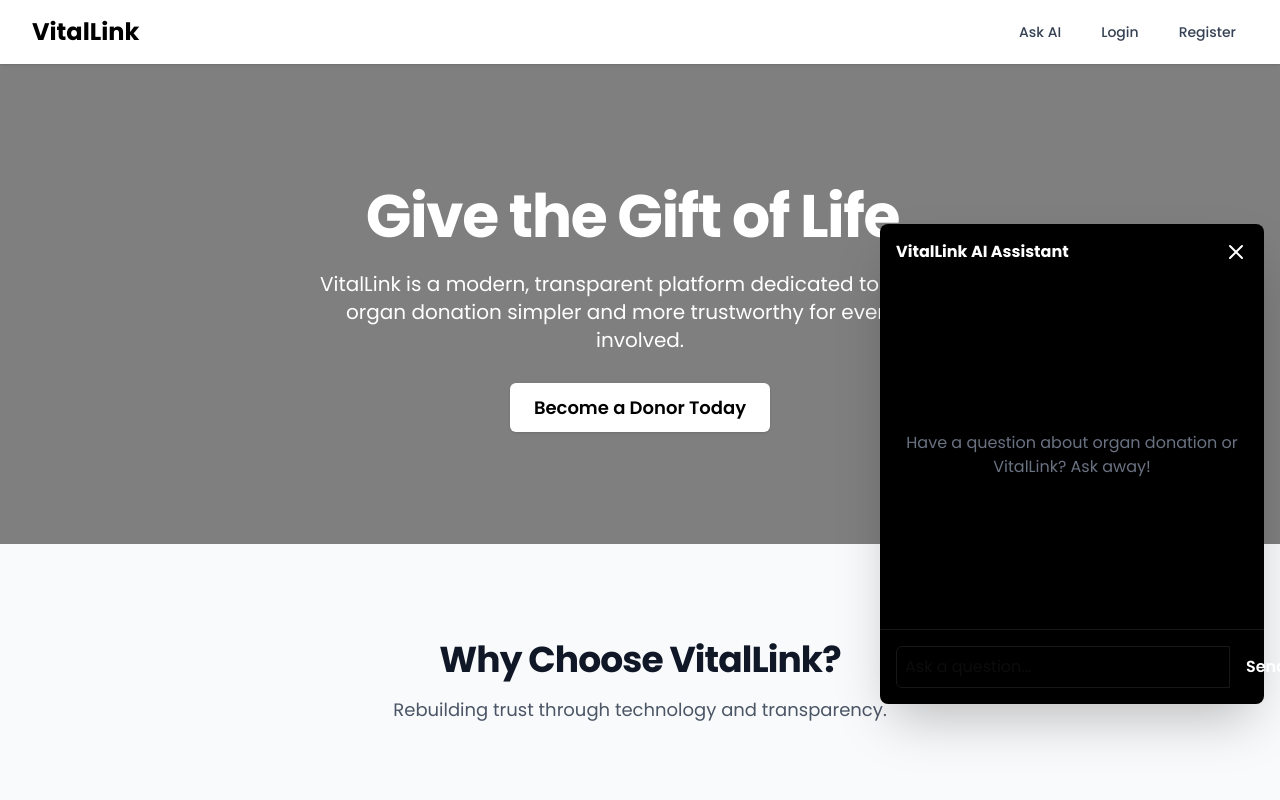
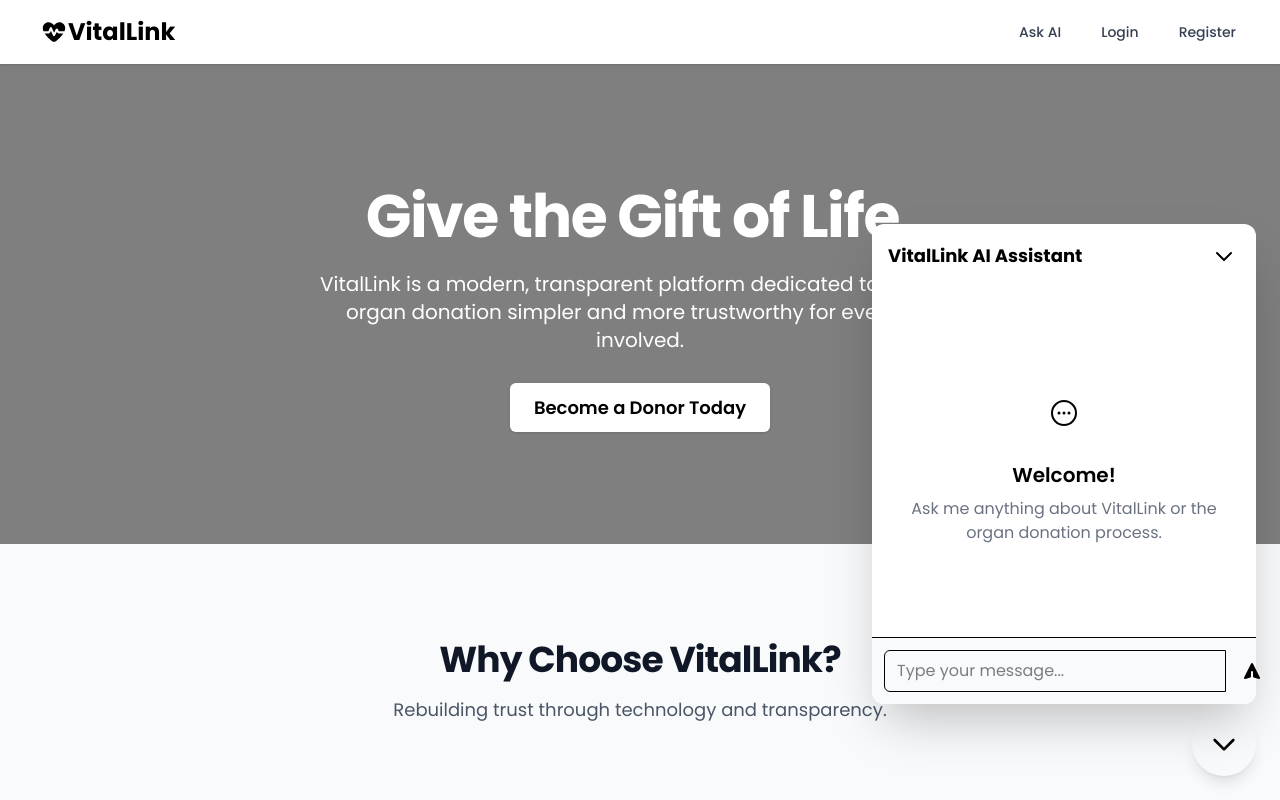
Before and after one commit to Srizdebnath/Vitallink_main, a Next.js app in the folder vitallink-web/: page / in a window 1280 px wide. Both pictures are taken after a click on the button "Open Chat". Shown: the top 800 px of the page. Built offline with nearby package versions, Linux system fonts and the light colour scheme.

Commit message:
webicon fixed, ask ai css, chatbotwidget css fix

```diff
--- a/vitallink-web/src/components/Chatbotwidget.tsx
+++ b/vitallink-web/src/components/Chatbotwidget.tsx
@@ -1,71 +1,189 @@
 'use client';
 
-import { useState } from 'react';
+import { useState, useRef, useEffect } from 'react';
 import { useChat } from '@ai-sdk/react';
+
+function ThinkingSVG() {
+  return (
+    <svg className="h-6 w-6 animate-spin text-theme-600" fill="none" viewBox="0 0 24 24">
+      <circle
+        className="opacity-25"
+        cx="12"
+        cy="12"
+        r="10"
+        stroke="currentColor"
+        strokeWidth="4"
+      ></circle>
+      <path
+        className="opacity-75"
+        fill="currentColor"
+        d="M4 12a8 8 0 018-8v4a4 4 0 00-4 4H4z"
+      ></path>
+    </svg>
+  );
+}
 
 export default function ChatbotWidget() {
   const [isOpen, setIsOpen] = useState(false);
+
   const { messages, input, handleInputChange, handleSubmit, isLoading } = useChat({
     api: '/api/chat',
   });
 
+  const messagesContainerRef = useRef<HTMLDivElement>(null);
+
+  useEffect(() => {
+    if (messagesContainerRef.current) {
+      messagesContainerRef.current.scrollTop = messagesContainerRef.current.scrollHeight;
+    }
+  }, [messages, isLoading]);
+
   return (
-    <div>
-      {isOpen && (
-        <div className="fixed bottom-24 right-4 w-96 h-[60vh] bg-black rounded-lg shadow-2xl flex flex-col z-50 transform transition-all duration-300 ease-out">
-          <div className="flex justify-between items-center p-4 bg-theme-500 text-white rounded-t-lg">
-            <h3 className="font-bold">VitalLink AI Assistant</h3>
-            <button onClick={() => setIsOpen(false)} className="hover:text-gray-200">
-              <svg xmlns="http://www.w3.org/2000/svg" className="h-6 w-6" fill="none" viewBox="0 0 24 24" stroke="currentColor"><path strokeLinecap="round" strokeLinejoin="round" strokeWidth={2} d="M6 18L18 6M6 6l12 12" /></svg>
+    <>
+      <div
+        className={`fixed bottom-24 text-black right-4 sm:right-6 w-[calc(100%-2rem)] sm:w-96 h-[70vh] sm:h-[60vh] bg-white rounded-xl shadow-2xl flex flex-col z-50 transform transition-all duration-300 ease-in-out
+        ${isOpen ? 'translate-y-0 opacity-100' : 'translate-y-10 opacity-0 pointer-events-none'}`}
+      >
+        <div className="flex justify-between items-center p-4 bg-theme-500 text-black rounded-t-xl flex-shrink-0">
+          <h3 className="font-bold text-lg">VitalLink AI Assistant</h3>
+          <button
+            onClick={() => setIsOpen(false)}
+            className="p-1 rounded-full hover:bg-theme-600 transition-colors"
+          >
+            <svg
+              xmlns="http://www.w3.org/2000/svg"
+              className="h-6 w-6"
+              fill="none"
+              viewBox="0 0 24 24"
+              stroke="currentColor"
+            >
+              <path
+                strokeLinecap="round"
+                strokeLinejoin="round"
+                strokeWidth={2}
+                d="M19 9l-7 7-7-7"
+              />
+            </svg>
           </button>
         </div>
 
-          <div className="flex-grow p-4 overflow-y-auto">
-            {messages.length > 0 ? messages.map(m => (
-              <div key={m.id} className={`my-2 flex ${m.role === 'user' ? 'justify-end' : 'justify-start'}`}>
-                <div className={`max-w-xs p-3 rounded-lg shadow ${m.role === 'user' ? 'bg-theme-500 text-white' : 'bg-gray-200 text-gray-800'}`}>
-                  <p className="text-sm">{m.content}</p>
+        <div ref={messagesContainerRef} className="flex-grow p-4 overflow-y-auto space-y-4">
+          {messages.length === 0 && !isLoading && (
+            <div className="text-center text-black text-gray-500 h-full flex flex-col justify-center items-center">
+              <div className="mx-auto flex h-16 w-16 text-black items-center justify-center rounded-full bg-theme-100 mb-4">
+                <svg
+                  className="h-8 w-8 text-black text-theme-600"
+                  fill="none"
+                  viewBox="0 0 24 24"
+                  strokeWidth="1.5"
+                  stroke="currentColor"
+                >
+                  <path
+                    strokeLinecap="round"
+                    strokeLinejoin="round"
+                    d="M8.625 12a.375.375 0 11-.75 0 .375.375 0 01.75 0zm0 0H8.25m4.125 0a.375.375 0 11-.75 0 .375.375 0 01.75 0zm0 0H12m4.125 0a.375.375 0 11-.75 0 .375.375 0 01.75 0zm0 0h-.375M21 12a9 9 0 11-18 0 9 9 0 0118 0z"
+                  />
+                </svg>
+              </div>
+              <h2 className="text-xl font-semibold text-black">Welcome!</h2>
+              <p className="mt-2">
+                Ask me anything about VitalLink or the organ donation process.
+              </p>
+            </div>
+          )}
+          {messages.map((m) => (
+            <div
+              key={m.id}
+              className={`flex ${m.role === 'user' ? 'justify-end' : 'justify-start'}`}
+            >
+              <div
+                className={`max-w-[80%] p-3 shadow-sm text-sm ${
+                  m.role === 'user'
+                    ? 'bg-theme-500 text-black rounded-l-xl rounded-br-xl'
+                    : 'bg-gray-200 text-gray-800 rounded-r-xl rounded-bl-xl'
+                }`}
+              >
+                <p>{m.content}</p>
               </div>
             </div>
-            )) : (
-              <div className="text-center text-gray-500 h-full flex flex-col justify-center">
-                <p>Have a question about organ donation or VitalLink? Ask away!</p>
+          ))}
+
+          {isLoading && messages[messages.length - 1]?.role === 'user' && (
+            <div className="flex text-black justify-start">
+              <div className="bg-gray-200 text-gray-800 rounded-r-xl rounded-bl-xl p-3 shadow-sm flex items-center space-x-2">
+                <ThinkingSVG />
+                <span className="text-sm text-gray-600">Thinking...</span>
+              </div>
             </div>
           )}
         </div>
 
-          <form onSubmit={handleSubmit} className="flex p-4 border-t">
+        <form
+          onSubmit={handleSubmit}
+          className="flex p-3 border-t bg-gray-50 rounded-b-xl"
+        >
           <input
-              className="flex-grow p-2 border rounded-l-md focus:outline-none focus:ring-2 focus:ring-theme-500"
+            className="flex-grow px-3 py-2 border rounded-l-md focus:outline-none focus:ring-2 focus:ring-theme-500"
             value={input}
-              placeholder="Ask a question..."
+            placeholder="Type your message..."
             onChange={handleInputChange}
+            disabled={isLoading}
           />
           <button
             type="submit"
-              disabled={isLoading}
-              className="bg-theme-500 text-white font-semibold px-4 py-2 rounded-r-md disabled:bg-theme-300 hover:bg-theme-600 transition-colors"
+            disabled={isLoading || !input.trim()}
+            className="bg-theme-500 text-black font-semibold px-4 py-2 rounded-r-md disabled:bg-theme-300 disabled:cursor-not-allowed hover:bg-theme-600 transition-colors flex items-center justify-center"
+            aria-label="Send message"
           >
-              {isLoading ? '...' : 'Send'}
+            <svg
+              xmlns="http://www.w3.org/2000/svg"
+              className="h-5 w-5"
+              viewBox="0 0 20 20"
+              fill="currentColor"
+            >
+              <path d="M10.894 2.553a1 1 0 00-1.788 0l-7 14a1 1 0 001.169 1.409l5-1.428A1 1 0 009 15.571V11a1 1 0 112 0v4.571a1 1 0 00.725.962l5 1.428a1 1 0 001.17-1.408l-7-14z" />
+            </svg>
           </button>
         </form>
       </div>
+
+      <button
+        onClick={() => setIsOpen(!isOpen)}
+        className="fixed bottom-6 right-6 bg-theme-500 text-black w-16 h-16 rounded-full shadow-lg flex items-center justify-center hover:bg-theme-600 transition-all transform hover:scale-110 z-50"
+        aria-label={isOpen ? 'Close Chat' : 'Open Chat'}
+      >
+        {isOpen ? (
+          <svg
+            xmlns="http://www.w3.org/2000/svg"
+            className="h-8 w-8"
+            fill="none"
+            viewBox="0 0 24 24"
+            stroke="currentColor"
+          >
+            <path
+              strokeLinecap="round"
+              strokeLinejoin="round"
+              strokeWidth={2}
+              d="M19 9l-7 7-7-7"
+            />
+          </svg>
+        ) : (
+          <svg
+            xmlns="http://www.w3.org/2000/svg"
+            className="h-8 w-8"
+            fill="none"
+            viewBox="0 0 24 24"
+            stroke="currentColor"
+          >
+            <path
+              strokeLinecap="round"
+              strokeLinejoin="round"
+              strokeWidth={2}
+              d="M8 12h.01M12 12h.01M16 12h.01M21 12c0 4.418-4.03 8-9 8a9.863 9.863 0 01-4.255-.949L3 20l1.395-3.72C3.512 15.042 3 13.574 3 12c0-4.418 4.03-8 9-8s9 3.582 9 8z"
+            />
+          </svg>
         )}
-
-      {!isOpen && (
-        <button
-          onClick={() => setIsOpen(true)}
-          className="fixed bottom-6 right-6 bg-theme-500 text-white w-16 h-16 rounded-full shadow-lg flex items-center justify-center hover:bg-theme-600 transition-transform transform hover:scale-110 z-50"
-          aria-label="Open Chat"
-        >
-
-        <svg xmlns="http://www.w3.org/2000/svg" viewBox="0 0 640 640"><path d="M416 208C416 305.2 330 384 224 384C197.3 384 171.9 379 148.8 370L67.2 413.2C57.9 418.1 46.5 416.4 39 409C31.5 401.6 29.8 390.1 34.8 380.8L70.4 313.6C46.3 284.2 32 247.6 32 208C32 110.8 118 32 224 32C330 32 416 110.8 416 208zM416 576C321.9 576 243.6 513.9 227.2 432C347.2 430.5 451.5 345.1 463 229.3C546.3 248.5 608 317.6 608 400C608 439.6 593.7 476.2 569.6 505.6L605.2 572.8C610.1 582.1 608.4 593.5 601 601C593.6 608.5 582.1 610.2 572.8 605.2L491.2 562C468.1 571 442.7 576 416 576z"/></svg>
       </button>
-
-
-      )}
-
-
-    </div>
+    </>
   );
 }
--- a/vitallink-web/src/components/Navbar.tsx
+++ b/vitallink-web/src/components/Navbar.tsx
@@ -41,7 +41,17 @@ export default function Navbar() {
         <div className="flex h-16 justify-between">
           <div className="flex">
             <Link href="/" className="flex flex-shrink-0 items-center text-black text-2xl font-bold text-black text-theme-600">
-              VitalLink
+              <span className="flex items-center">
+              <svg
+                  xmlns="http://www.w3.org/2000/svg"
+                  viewBox="0 0 640 640"
+                  className="ml-2 h-7 w-7 text-theme-600"
+                  fill="currentColor"
+                >
+                  <path d="M320 171.9L305 151.1C280 116.5 239.9 96 197.1 96C123.6 96 64 155.6 64 229.1L64 231.7C64 255.3 70.2 279.7 80.6 304L186.6 304C189.8 304 192.7 302.1 194 299.1L225.8 222.8C229.5 214 238.1 208.2 247.6 208C257.1 207.8 265.9 213.4 269.8 222.1L321.1 336L362.5 253.2C366.6 245.1 374.9 239.9 384 239.9C393.1 239.9 401.4 245 405.5 253.2L428.7 299.5C430.1 302.2 432.8 303.9 435.9 303.9L559.5 303.9C570 279.6 576.1 255.2 576.1 231.6L576.1 229C576 155.6 516.4 96 442.9 96C400.2 96 360 116.5 335 151.1L320 171.8zM533.6 352L435.8 352C414.6 352 395.2 340 385.7 321L384 317.6L341.5 402.7C337.4 411 328.8 416.2 319.5 416C310.2 415.8 301.9 410.3 298.1 401.9L248.8 292.4L238.3 317.6C229.6 338.5 209.2 352.1 186.6 352.1L106.4 352.1C153.6 425.9 229.4 493.8 276.8 530C289.2 539.4 304.4 544.1 319.9 544.1C335.4 544.1 350.7 539.5 363 530C410.6 493.7 486.4 425.8 533.6 352z"/>
+                </svg>
+                VitalLink
+              </span>
             </Link>
           </div>
           <div className="flex items-center">
```
Lines whose indentation alone changed are shown as unchanged.
